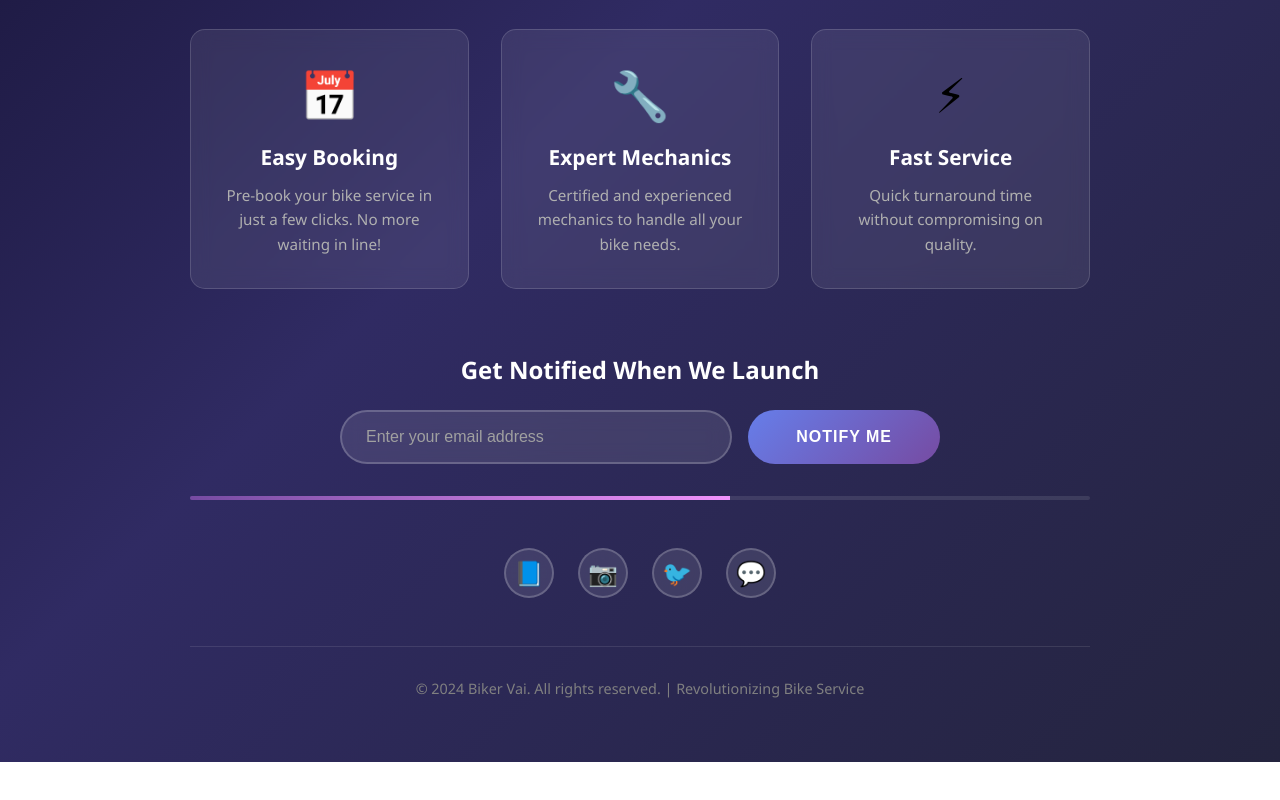
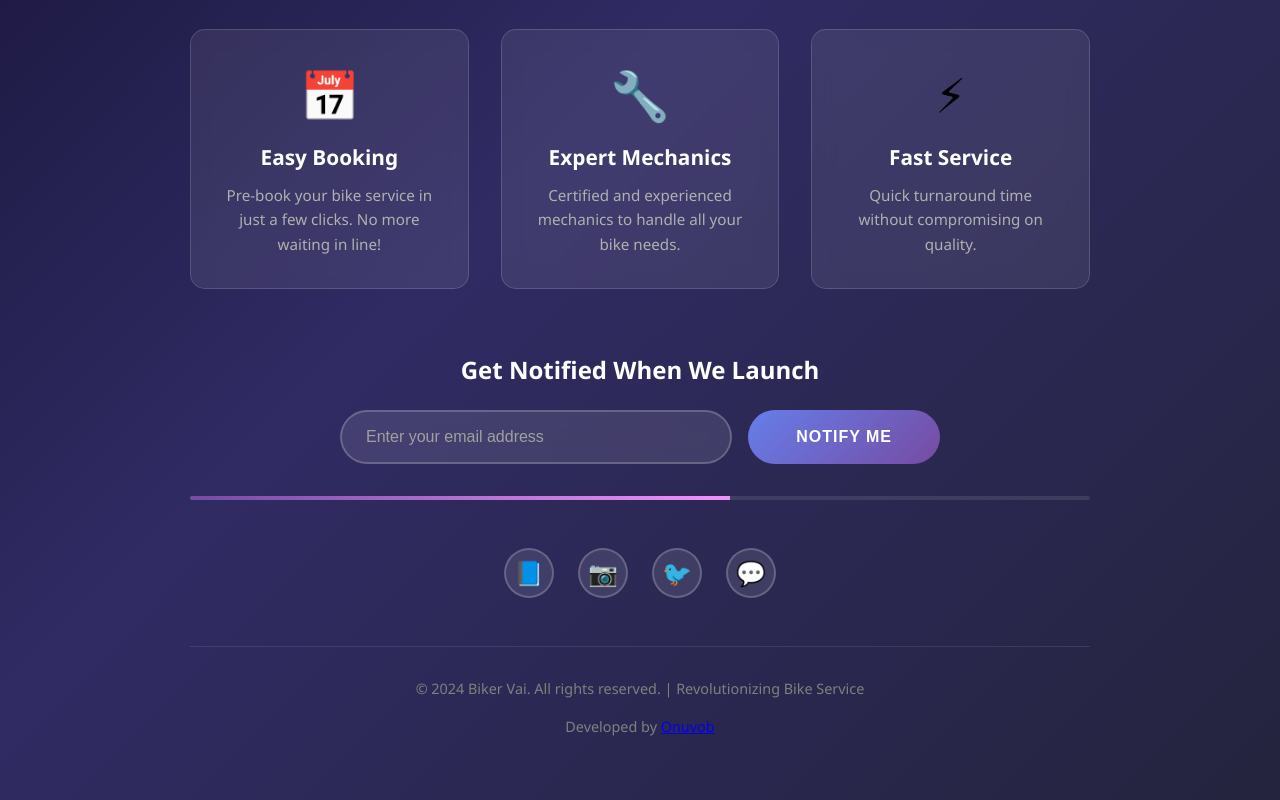
Before and after one commit to Onuvob/bikervai, a plain HTML site: page index.html in a window 1280 px wide. Shown: the part 675-1475 px from the top of the page. Before the commit the page ends 1437 px from the top, so only its background shows below. Drawn offline with Linux system fonts and the light colour scheme.

Commit message:
Update index.html

```diff
--- a/index.html
+++ b/index.html
@@ -534,6 +534,8 @@
             <!-- Footer -->
             <div class="footer">
                 <p>&copy; 2024 Biker Vai. All rights reserved. | Revolutionizing Bike Service</p>
+                <br>
+                <p>Developed by <a href="https://onuvob.github.io/onuvob/" target="_blank">Onuvob</a></p>
             </div>
         </div>
     </div>
```
